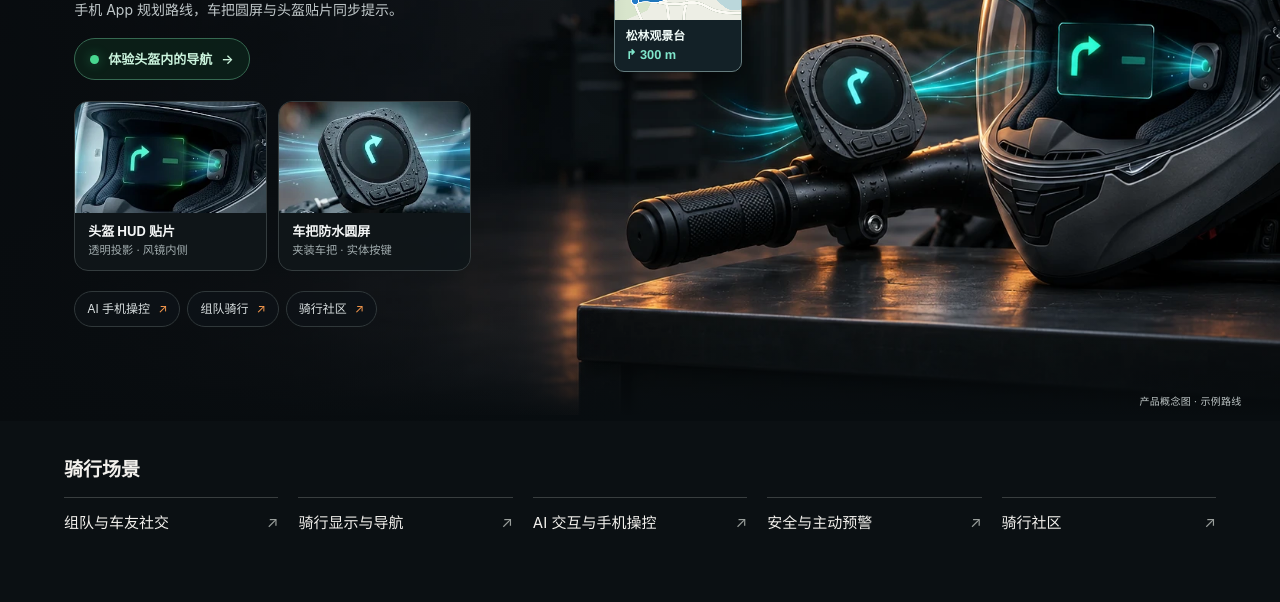
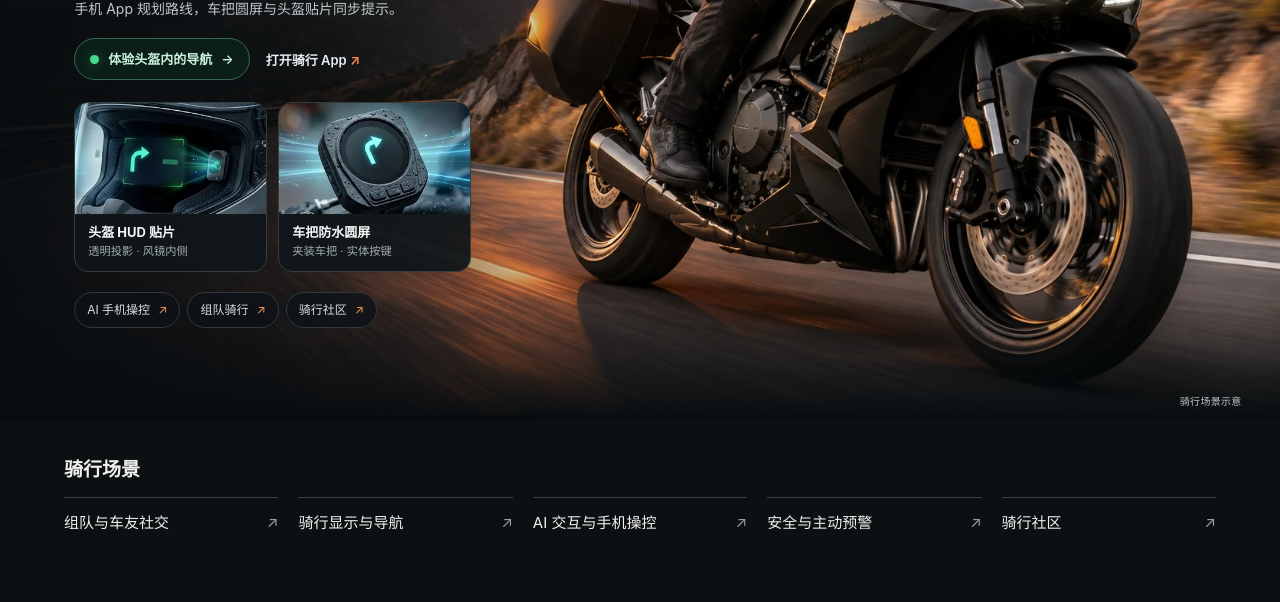
Before and after one commit to 206758633-sudo/roadlink-proposal, a plain HTML site: page index.html in a window 1280 px wide. Shown: the part 379-981 px from the top of the page. Drawn offline with Linux system fonts and the light colour scheme.

Commit message:
Feature a full motorcycle on the homepage hero

```diff
--- a/app.js
+++ b/app.js
@@ -975,17 +975,8 @@
       <section class="rl-gallery" aria-labelledby="rl-title">
         <div class="cockpit-hero">
           <div class="cockpit-frame">
-            <div class="cockpit-image">
-              <img class="cockpit-photo" src="${asset('hud-system-hero')}" alt="山景车库内，车把上的防水圆屏与头盔内的透明 HUD 贴片同步显示右转箭头" fetchpriority="high">
-              <button class="cockpit-phone" data-open="app" aria-label="打开独立的手机 App 路线演示">
-                <span class="app-caption">手机 App <span aria-hidden="true">↗</span></span>
-                <canvas width="640" height="420" aria-hidden="true"></canvas>
-                <span class="app-route"><b>松林观景台</b><small class="mini-turn"></small></span>
-              </button>
-              <button class="cockpit-display product-hit" data-open="bar" aria-label="查看车把防水圆屏"></button>
-              <button class="cockpit-pin product-hit" data-open="ride" aria-label="从头盔内看投影"></button>
-            </div>
-            <small class="cockpit-note">产品概念图 · 示例路线</small>
+            <img class="cockpit-photo" src="${asset('motorcycle-road-hero')}" alt="夕阳下，戴头盔的骑手驾驶摩托车沿山路行驶" fetchpriority="high">
+            <small class="cockpit-note">骑行场景示意</small>
           </div>
           <div class="cockpit-content">
             <header class="cockpit-heading">
@@ -993,7 +984,7 @@
               <h1 id="rl-title">路线在手机，<br><em>转向在眼前。</em></h1>
               <p class="cockpit-lead">手机 App 规划路线，车把圆屏与头盔贴片同步提示。</p>
             </header>
-            <div class="cockpit-actions"><button class="cockpit-start" data-open="ride"><i aria-hidden="true"></i>体验头盔内的导航 <span aria-hidden="true">→</span></button></div>
+            <div class="cockpit-actions"><button class="cockpit-start" data-open="ride"><i aria-hidden="true"></i>体验头盔内的导航 <span aria-hidden="true">→</span></button><button class="open-riding-app" data-open="app">打开骑行 App <span aria-hidden="true">↗</span></button></div>
             <div class="cockpit-legend" aria-label="两件加装硬件">
               <button data-open="optics"><span class="part-photo part-optics" aria-hidden="true"></span><span class="part-copy"><strong>头盔 HUD 贴片</strong><small>透明投影 · 风镜内侧</small></span></button>
               <button data-open="bar"><span class="part-photo part-bar" aria-hidden="true"></span><span class="part-copy"><strong>车把防水圆屏</strong><small>夹装车把 · 实体按键</small></span></button>
@@ -1070,7 +1061,6 @@
       const turn = trip[step];
       get('#device-heading').textContent = titles[view];
       gallery.querySelectorAll('[data-panel]').forEach(panel=>{panel.hidden = panel.dataset.panel !== view;});
-      get('.mini-turn').textContent = nav ? turn.arrow+' '+turn.dist : '路线预览';
       get('.rl-projection').hidden = !power;
       get('.rl-proj-arrow').textContent = nav ? turn.arrow : '◇';
       get('.rl-proj-dist').textContent = nav ? turn.dist : 'HUD 已启动';
--- a/index.html
+++ b/index.html
@@ -9,7 +9,7 @@
   <link rel="icon" href="favicon.svg" type="image/svg+xml">
   <link rel="stylesheet" href="styles.css?v=20261120-studio-v5">
   <link rel="stylesheet" href="site/home-hardware-preview.css?v=20261120-gallery">
-  <link rel="stylesheet" href="site/home-gallery.css?v=hud-studio-02">
+  <link rel="stylesheet" href="site/home-gallery.css?v=moto-road-01">
 </head>
 <body>
   <header class="hdr">
@@ -42,6 +42,6 @@
   <main id="main-content" tabindex="-1"></main>
 
   <noscript><p style="padding:40px;color:#e6e2dc">请启用 JavaScript 查看 ROADLINK 智能骑行方案路演。</p></noscript>
-  <script src="app.js?v=hud-studio-02"></script>
+  <script src="app.js?v=moto-road-01"></script>
 </body>
 </html>
--- a/site/home-gallery.css
+++ b/site/home-gallery.css
@@ -33,8 +33,7 @@ body:has(.cockpit-hero) .nav a::after {background:#ff8a30}
 .rl-gallery button:focus-visible,.rl-gallery a:focus-visible {outline:3px solid #ffab69;outline-offset:2px}
 .cockpit-hero {position:relative;isolation:isolate;overflow:hidden;background:#080d10}
 .cockpit-frame {position:absolute;inset:0;overflow:hidden;display:grid;align-items:center}
-.cockpit-image {grid-area:1/1;position:relative;isolation:isolate;width:100%;container-type:inline-size}
-.cockpit-photo {display:block;width:100%;height:auto}
+.cockpit-photo {display:block;width:100%;height:100%;object-fit:contain;object-position:right center}
 .cockpit-frame::after {content:"";position:absolute;inset:0;pointer-events:none;background:linear-gradient(90deg,#080c0ff0 0%,#080c0fb3 21%,transparent 49%),linear-gradient(0deg,#080d10 0%,transparent 16%,transparent 95%,#080d1033)}
 .cockpit-note {position:absolute;bottom:12px;right:3%;z-index:1;color:#bec6c6;font-size:10px;letter-spacing:.03em}
 .cockpit-content {position:relative;z-index:2;display:grid;justify-items:start;align-content:center;width:max-content;max-width:43%;margin-left:5.8%;min-height:clamp(635px,calc(100svh - 68px),980px);padding:clamp(32px,5vh,60px) 0;pointer-events:none}
@@ -44,7 +43,7 @@ body:has(.cockpit-hero) .nav a::after {background:#ff8a30}
 .cockpit-heading h1 {margin:0;font-size:clamp(48px,5.25vw,97px);line-height:1.09;letter-spacing:-.052em;font-weight:780;color:#f5f7f6}
 .cockpit-heading em {font-style:normal;color:#ff8629}
 .cockpit-lead {margin:clamp(14px,2.2vh,23px) 0 0;font-size:clamp(14px,1.06vw,18px);line-height:1.7;color:#c0c8ca;text-wrap:pretty}
-.cockpit-actions {margin:clamp(12px,2.1vh,22px) 0}
+.cockpit-actions {display:flex;align-items:center;flex-wrap:wrap;gap:12px;margin:clamp(12px,2.1vh,22px) 0}
 .cockpit-start {display:inline-flex;align-items:center;gap:9px;border:1px solid #366951;background:#0b2019e8;color:#caf3dc;padding:0 15px;border-radius:40px;font-size:13px;font-weight:600;min-height:42px}
 .cockpit-start i {width:9px;height:9px;background:#48d790;border-radius:50%;box-shadow:0 0 12px #33d68466}
 .cockpit-start:hover {border-color:#6ece99;background:#132f23}
@@ -61,15 +60,6 @@ body:has(.cockpit-hero) .nav a::after {background:#ff8a30}
 .cockpit-shortcuts {display:flex;flex-wrap:wrap;gap:7px;margin-top:clamp(14px,2.5vh,28px)}
 .cockpit-shortcuts a {display:inline-flex;align-items:center;gap:8px;background:#0d1317c9;border:1px solid #30383a;border-radius:30px;min-height:36px;padding:0 12px;font-size:12px;color:#dae0e1}
 .cockpit-shortcuts a::after {content:'↗';color:#f7994d}
-.cockpit-phone {position:absolute;z-index:2;left:48%;top:29%;width:10%;border:1px solid #657c7e;border-radius:10px;overflow:hidden;display:grid;padding:0;text-align:left;color:#f4fffc;background:#132127;box-shadow:0 14px 28px #0008}
-.app-caption,.app-route {padding:.7cqw .8cqw}
-.app-caption {display:flex;align-items:center;justify-content:space-between;font:700 clamp(10px,.96cqw,17px)/1.2 var(--sans);color:#b9efe2}
-.cockpit-phone canvas {width:100%;height:auto;display:block}
-.app-route {display:grid;gap:.3cqw;line-height:1.2}
-.app-route b {font-size:clamp(10px,.93cqw,17px)}
-.mini-turn {color:#80e7cc;font:700 clamp(10px,1cqw,18px) var(--num)}
-.product-hit {position:absolute;z-index:2;min-width:32px;min-height:32px;background:transparent;border:0;border-radius:18%;padding:0}
-.product-hit:hover {box-shadow:0 0 0 1px #a2efdc99}
 .device-bar-detail,.device-optics-detail {aspect-ratio:16/9;background-color:#0c1113}
 .device-bar-detail {background-size:220% auto;background-position:49% 49%}
 .device-optics-detail {background-size:225% auto;background-position:100% 47%}
@@ -85,7 +75,8 @@ body:has(.cockpit-hero) .nav a::after {background:#ff8a30}
   .cockpit-heading h1 {font-size:clamp(39px,8vw,62px)}
   .cockpit-lead {font-size:14px;margin-top:10px}
   .cockpit-frame {position:relative;inset:auto;display:block;order:1}
-  .cockpit-image {width:154%;margin-left:-54%}
+  .cockpit-frame {aspect-ratio:1.48}
+  .cockpit-photo {object-fit:cover;object-position:right center}
   .cockpit-frame::after {background:linear-gradient(0deg,#080d10,transparent 15%,transparent 83%,#080d10)}
   .cockpit-actions {order:2}.cockpit-legend {order:3;width:min(88%,430px)}.cockpit-shortcuts {order:4}
   .cockpit-note {font-size:9px;bottom:6px}
@@ -93,9 +84,5 @@ body:has(.cockpit-hero) .nav a::after {background:#ff8a30}
   .cockpit-start,.cockpit-shortcuts a {min-height:44px}
   .rl-links {grid-template-columns:repeat(2,minmax(0,1fr))}
 }
-.cockpit-display {left:61.7%;top:47.3%;width:10.4%;height:16.8%}
-.cockpit-pin {left:81.7%;top:44.8%;width:13%;height:12%}
-@media(max-width:800px) {
-  .cockpit-phone {left:43%;top:23%;width:13.4%}
-  .app-caption,.app-route b,.mini-turn {white-space:nowrap}
-}
+.open-riding-app {min-height:44px;padding:0 4px;color:#e6edf0;font:600 13px var(--sans)}
+.open-riding-app span {color:#ff9342}
```
Also changed, not shown: assets/roadlink-motorcycle-road-hero.webp (added).
